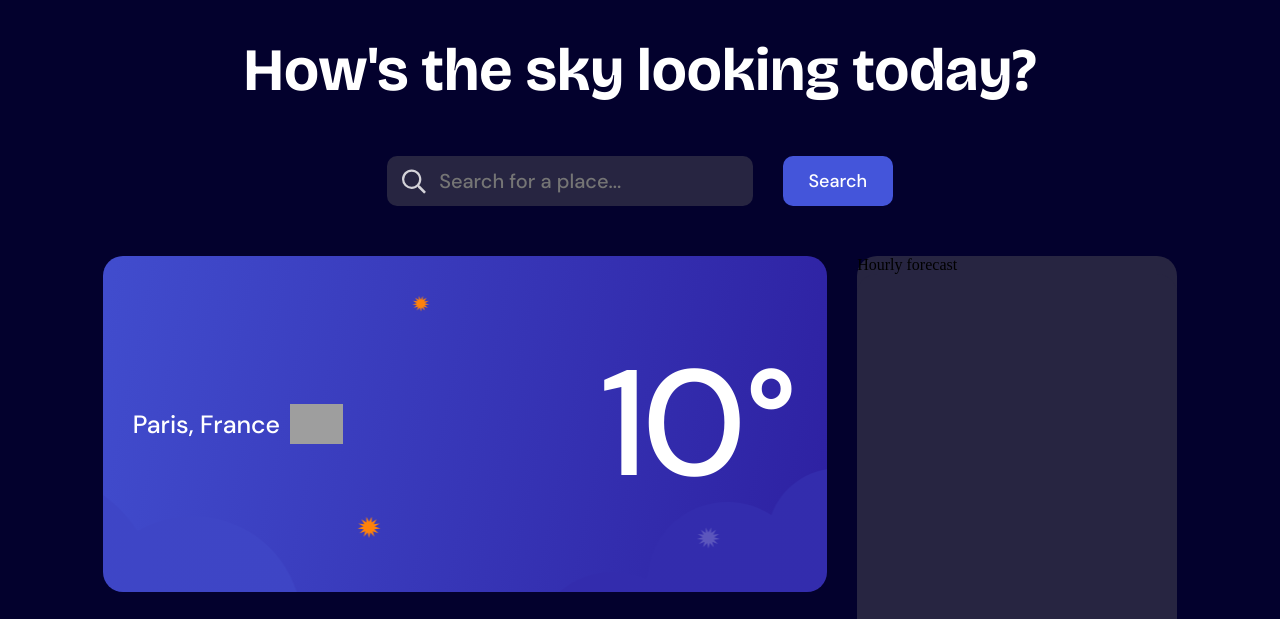
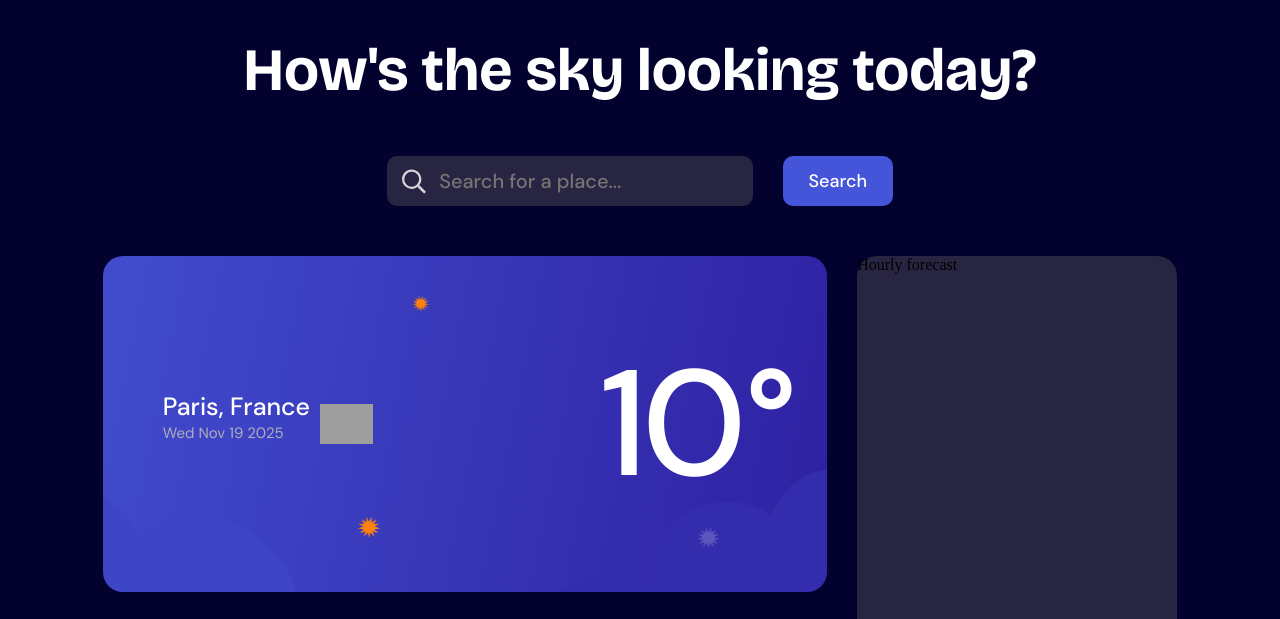
Before and after one commit to scarymode/weather-app-main, a plain HTML site: page index.html in a window 1280 px wide. Shown: the part 110-729 px from the top of the page. Drawn offline with Linux system fonts and the light colour scheme; grey boxes are pictures that could not be loaded.

Commit message:
Add date display under city name and style adjustments for layout

```diff
--- a/index.html
+++ b/index.html
@@ -80,7 +80,10 @@
     <div class="content-left">
       <div class="content-now">
         <div>
-          <p class="city_selected">Paris, France</p>
+          <div id="now-left">
+            <p class="city_selected">Paris, France</p>
+            <p class="date"></p>
+          </div>
           <img class="flag" src="https://flagsapi.com/FR/flat/64.png">
         </div>
         <p class="temp_actual">10°</p>
--- a/script.js
+++ b/script.js
@@ -140,3 +140,6 @@ searchButton.addEventListener("click", () => {
       if (flagImg) flagImg.src = "";
     });
 });
+
+let date = new Date().toDateString();
+document.querySelector(".date").textContent = date;
--- a/style.css
+++ b/style.css
@@ -272,11 +272,28 @@ body {
     gap: 10px;
     margin-left: 30px;
 }
+#now-left {
+    display: flex;
+    flex-direction: column;
+    justify-content: center;
+    align-items: flex-start;
+    gap: 10px;
+}
+
 .city_selected {
     font-family: Dm_sans;
     font-size: 25px;
     font-weight: 500;
     color: #ffffff;
+    padding: 0;
+    margin: 0;
+}
+.date {
+    font-family: Dm_sans;
+    font-size: 15px;
+    font-weight: 400;
+    color: #aeaeb7ff;
+    margin-top: -10px;
 }
 .flag {
     height: 40px;
```
